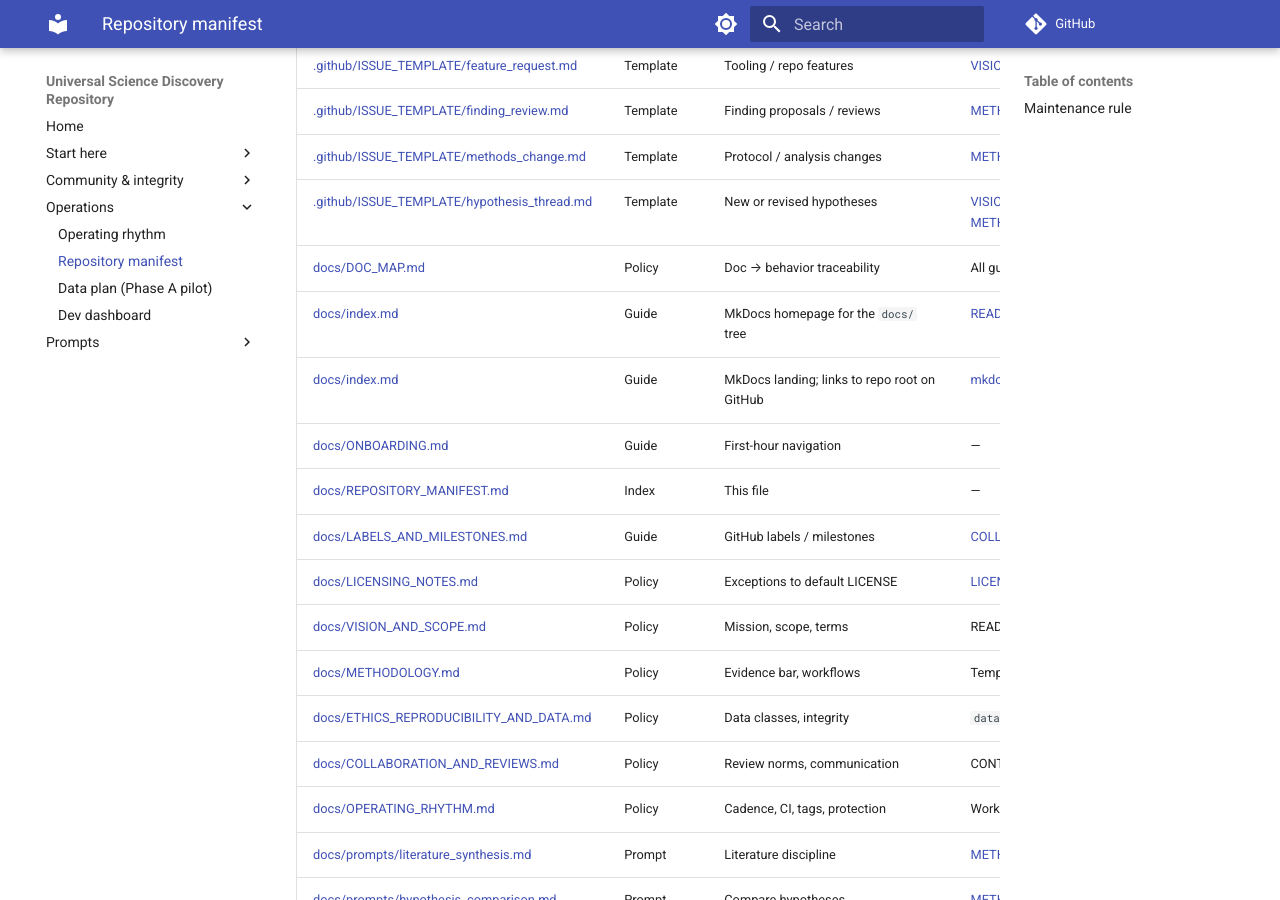
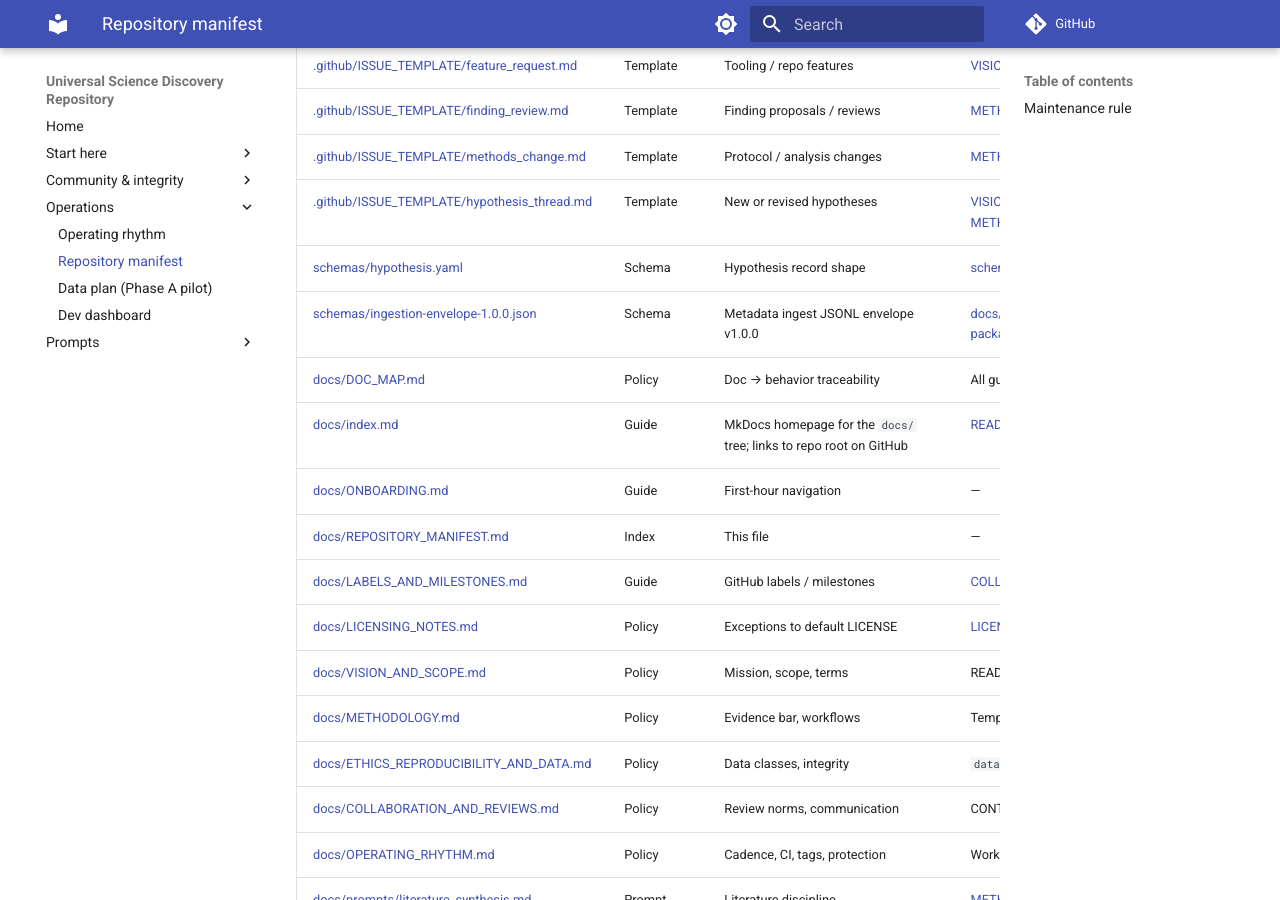
Before and after one commit to KR8ZYSHO3/Universal-Science-Discovery, an MkDocs documentation site: the page built from docs/REPOSITORY_MANIFEST.md, in a window 1280 px wide and 900 px high, scrolled down 1750 px. Built offline with MkDocs 1.6.1 and Material for MkDocs 9.7.7, drawn with Linux system fonts in a browser that asks for light colours; comment, search, counter and statistics services are not loaded.

Commit message:
feat(ingest): check in ingestion envelope JSON Schema and validate harvest rows in CI
Co-authored-by: Cursor <cursoragent@cursor.com>

```diff
--- a/docs/REPOSITORY_MANIFEST.md
+++ b/docs/REPOSITORY_MANIFEST.md
@@ -32,9 +32,10 @@ Exhaustive index of **tracked** paths (excluding `.git`), what each is for, and
 | [.github/ISSUE_TEMPLATE/finding_review.md](../.github/ISSUE_TEMPLATE/finding_review.md) | Template | Finding proposals / reviews | [METHODOLOGY.md](METHODOLOGY.md) |
 | [.github/ISSUE_TEMPLATE/methods_change.md](../.github/ISSUE_TEMPLATE/methods_change.md) | Template | Protocol / analysis changes | [METHODOLOGY.md](METHODOLOGY.md) |
 | [.github/ISSUE_TEMPLATE/hypothesis_thread.md](../.github/ISSUE_TEMPLATE/hypothesis_thread.md) | Template | New or revised hypotheses | [VISION_AND_SCOPE.md](VISION_AND_SCOPE.md), [METHODOLOGY.md](METHODOLOGY.md) |
+| [schemas/hypothesis.yaml](../schemas/hypothesis.yaml) | Schema | Hypothesis record shape | [schemas/README.md](../schemas/README.md) |
+| [schemas/ingestion-envelope-1.0.0.json](../schemas/ingestion-envelope-1.0.0.json) | Schema | Metadata ingest JSONL envelope v1.0.0 | [docs/DATA_PLAN.md](DATA_PLAN.md), [packages/ingest/pyproject.toml](../packages/ingest/pyproject.toml) |
 | [docs/DOC_MAP.md](DOC_MAP.md) | Policy | Doc → behavior traceability | All guiding docs |
-| [docs/index.md](index.md) | Guide | MkDocs homepage for the `docs/` tree | [README.md](../README.md), [INTERFACE.md](../INTERFACE.md) |
-| [docs/index.md](index.md) | Guide | MkDocs landing; links to repo root on GitHub | [mkdocs.yml](../mkdocs.yml) |
+| [docs/index.md](index.md) | Guide | MkDocs homepage for the `docs/` tree; links to repo root on GitHub | [README.md](../README.md), [INTERFACE.md](../INTERFACE.md), [mkdocs.yml](../mkdocs.yml) |
 | [docs/ONBOARDING.md](ONBOARDING.md) | Guide | First-hour navigation | — |
 | [docs/REPOSITORY_MANIFEST.md](REPOSITORY_MANIFEST.md) | Index | This file | — |
 | [docs/LABELS_AND_MILESTONES.md](LABELS_AND_MILESTONES.md) | Guide | GitHub labels / milestones | [COLLABORATION_AND_REVIEWS.md](COLLABORATION_AND_REVIEWS.md) |
```
Also changed, not shown: .planning/STATE.md (+3 -4 lines), CHANGELOG.md (+1 -0 lines), README.md (+1 -1 lines), docs/DATA_PLAN.md (+2 -2 lines), schemas/README.md (+1 -0 lines), 4 other files.
